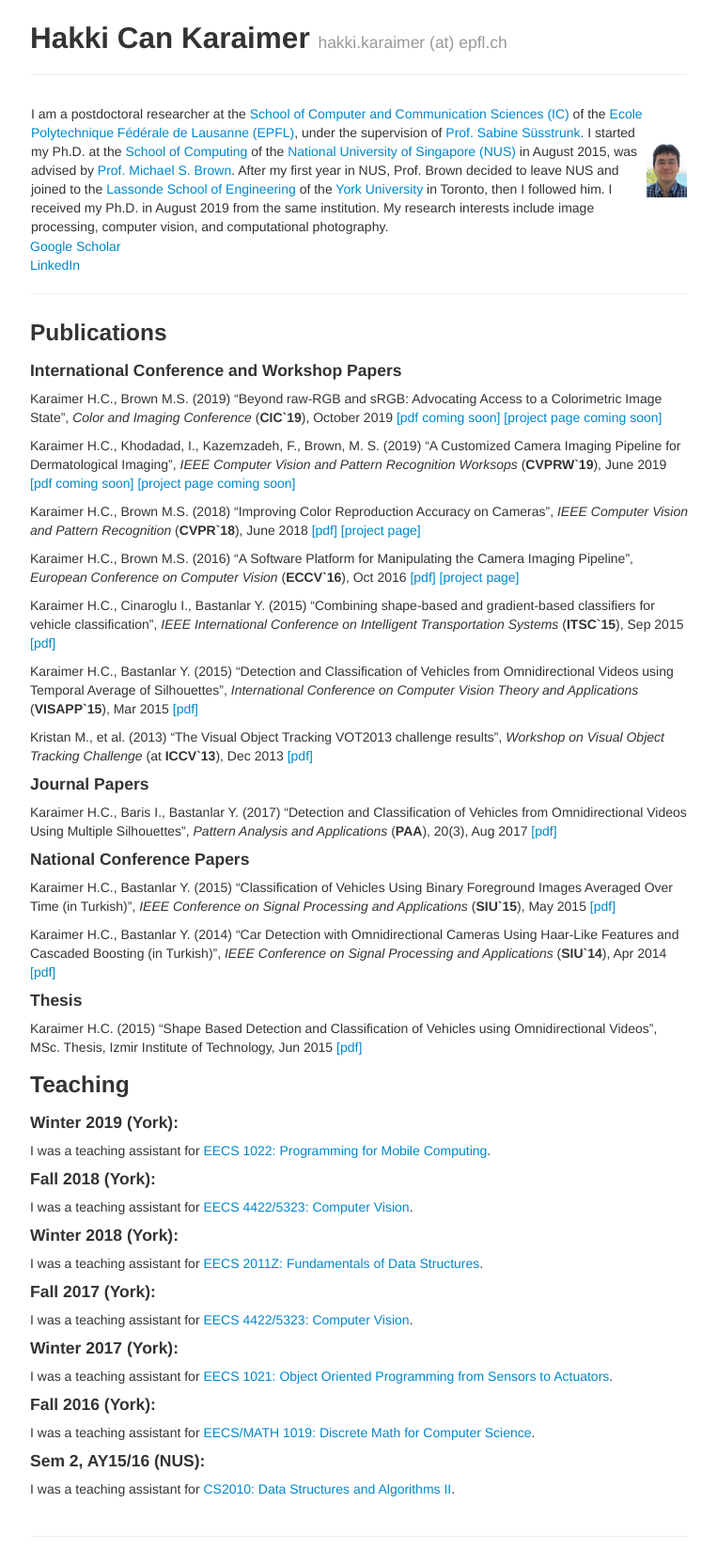
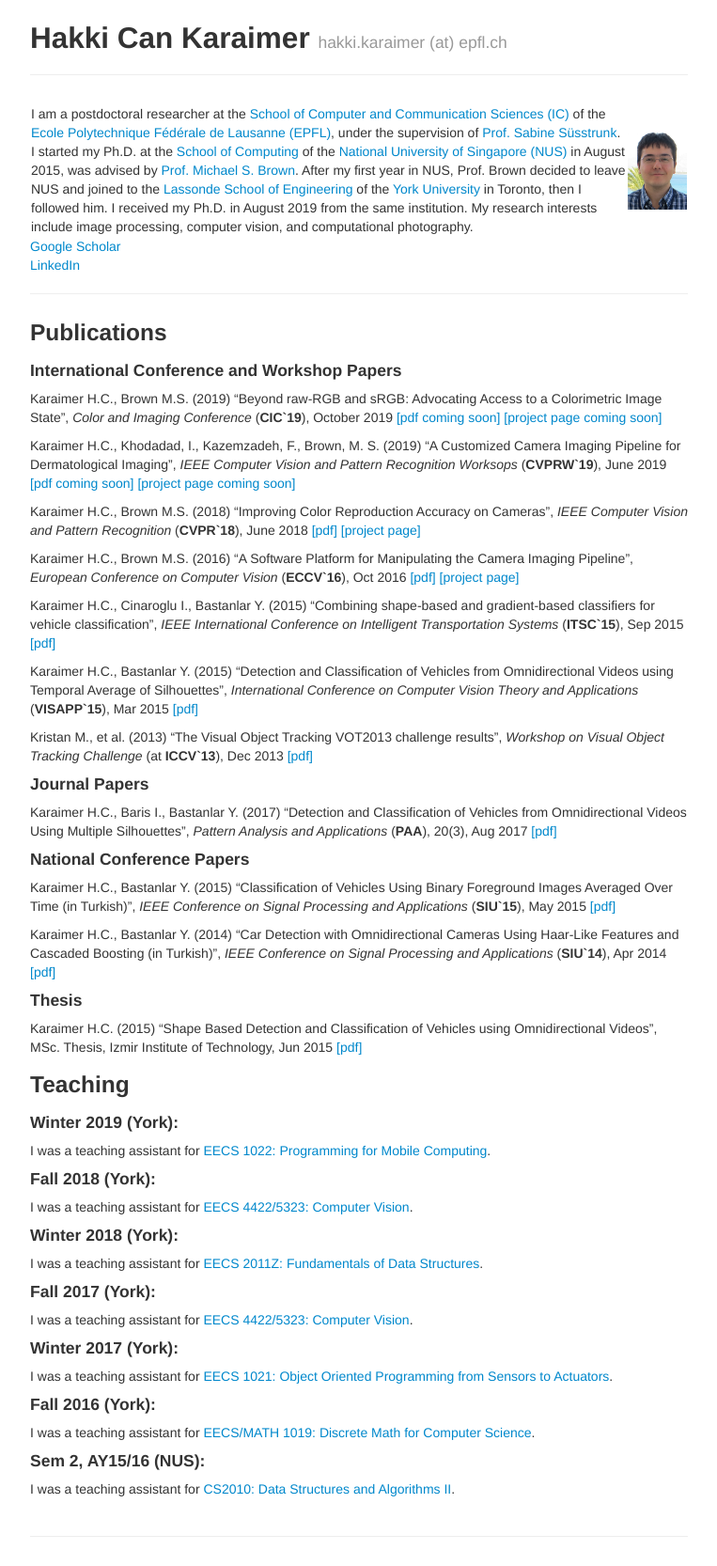
Before and after one commit to karaimer/karaimer.github.io, a Jekyll site: the page built from index.md, in a window 1280 px wide. Shown: the whole page at 94% size, without its empty margins (258-1021 px from the left). Built offline with Jekyll 4.4.1, drawn with Linux system fonts in a browser that asks for light colours.

Commit message:
Update index.md

```diff
--- a/index.md
+++ b/index.md
@@ -8,7 +8,7 @@
 
 | - | - |
 |---|---|
-| I am a postdoctoral researcher at the [School of Computer and Communication Sciences (IC)](https://www.epfl.ch/schools/ic/) of the [Ecole Polytechnique Fédérale de Lausanne (EPFL)](https://www.epfl.ch/en/), under the supervision of [Prof. Sabine Süsstrunk](https://ivrl.epfl.ch/people/people-susstrunk/). I started my Ph.D. at the [School of Computing](https://www.comp.nus.edu.sg) of the [National University of Singapore (NUS)](http://nus.edu.sg/) in August 2015, was advised by [Prof. Michael S. Brown](http://www.cse.yorku.ca/~mbrown/). After my first year in NUS, Prof. Brown decided to leave NUS and joined to the [Lassonde School of Engineering](https://lassonde.yorku.ca) of the [York University](https://www.yorku.ca/index.html) in Toronto, then I followed him. I received my Ph.D. in August 2019 from the same institution. My research interests include image processing, computer vision, and computational photography.     | ![](/image/profile_pic.png){:height="320px" width="320px"} |
+| I am a postdoctoral researcher at the [School of Computer and Communication Sciences (IC)](https://www.epfl.ch/schools/ic/) of the [Ecole Polytechnique Fédérale de Lausanne (EPFL)](https://www.epfl.ch/en/), under the supervision of [Prof. Sabine Süsstrunk](https://ivrl.epfl.ch/people/people-susstrunk/). I started my Ph.D. at the [School of Computing](https://www.comp.nus.edu.sg) of the [National University of Singapore (NUS)](http://nus.edu.sg/) in August 2015, was advised by [Prof. Michael S. Brown](http://www.cse.yorku.ca/~mbrown/). After my first year in NUS, Prof. Brown decided to leave NUS and joined to the [Lassonde School of Engineering](https://lassonde.yorku.ca) of the [York University](https://www.yorku.ca/index.html) in Toronto, then I followed him. I received my Ph.D. in August 2019 from the same institution. My research interests include image processing, computer vision, and computational photography.     | ![](/image/profile_pic.png){:height="320px" width="480px"} |
 
 [Google Scholar](https://scholar.google.com/citations?user=jhlnGS4AAAAJ&hl=en)
 [LinkedIn](https://www.linkedin.com/in/karaimer)
```
